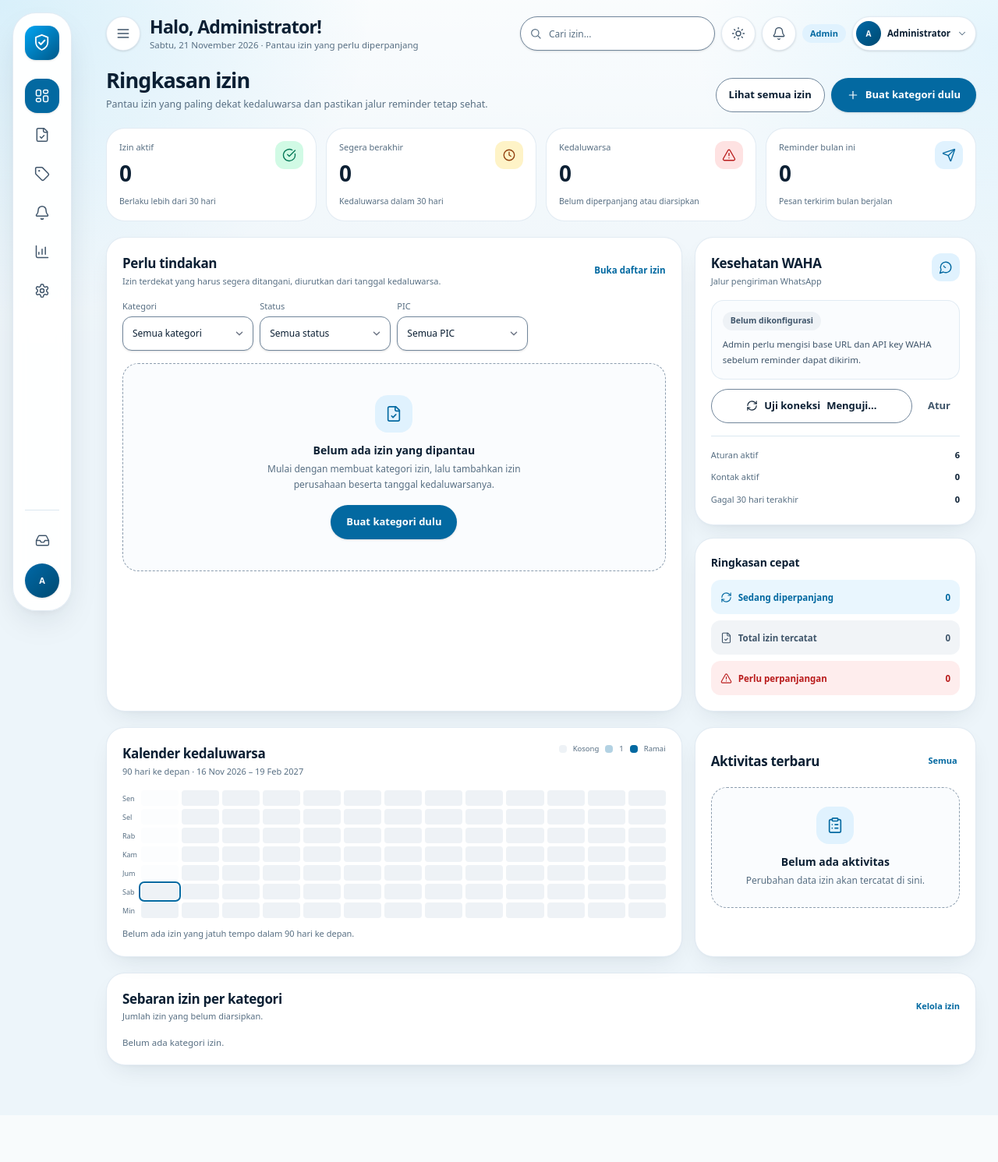
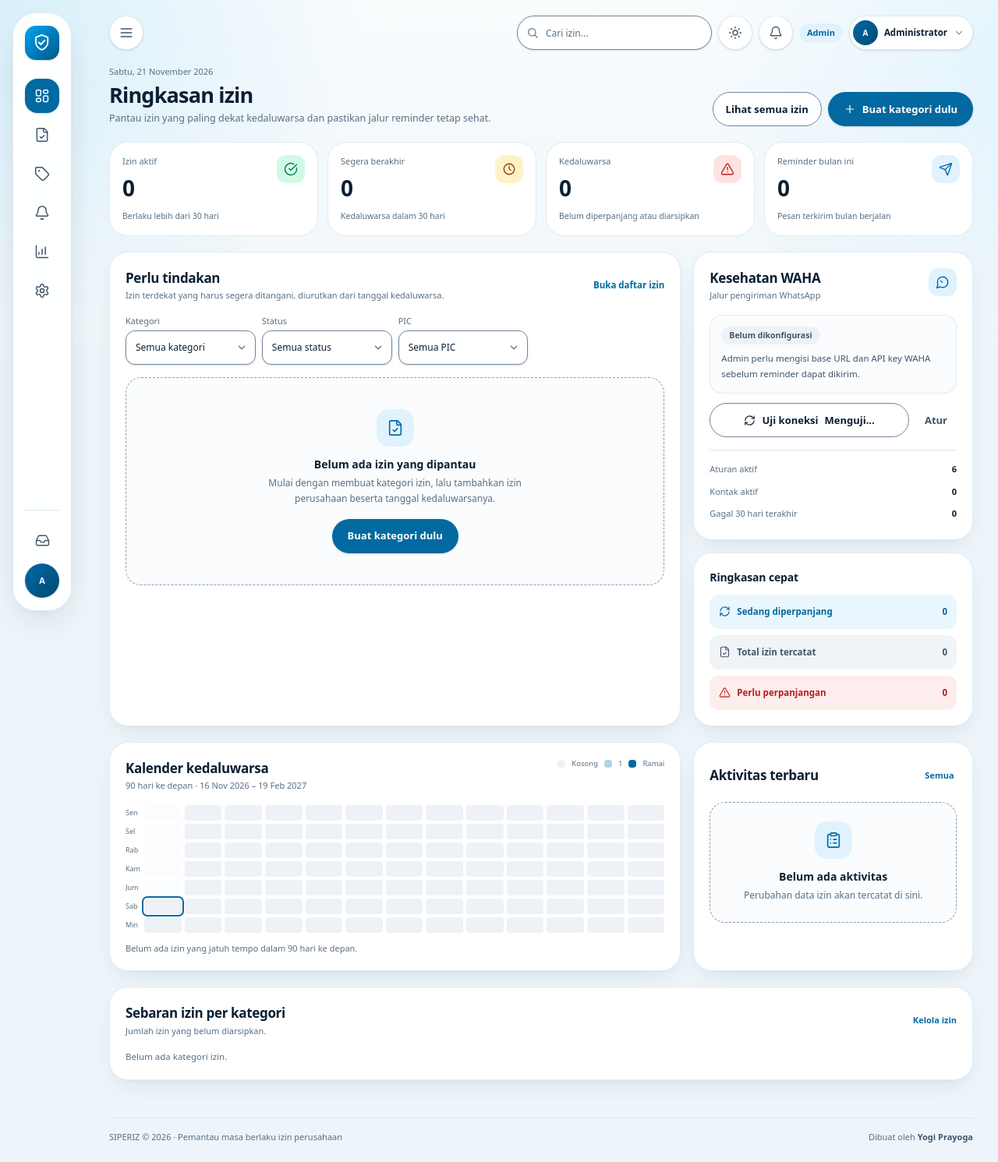
Before and after one commit to yogiprayogakadek/reminder_izin, a Laravel app: page /dashboard in a window 1280 px wide. Shown: the whole page at 78% size. Before the commit the page ends 1391 px from the top, so only its background shows below. Run offline with Laravel 12, Linux system fonts and the light colour scheme; a user stored in the database is signed in; data comes from the database, SQL or seed files in the repository; data that the repository does not hold is empty; style sheets or scripts are compiled from the project's sources; some libraries are stand-ins or nearby versions; some web fonts are replaced.

Commit message:
feat: widen app layout and add footer credit

```diff
--- a/resources/views/components/topbar.blade.php
+++ b/resources/views/components/topbar.blade.php
@@ -1,10 +1,9 @@
 @php
     $user = auth()->user();
     $unread = $user->unreadNotifications()->count();
-    $firstName = str($user->name)->explode(' ')->first();
 @endphp
 
-<header class="mx-auto w-full max-w-[1280px] px-4 pb-1 pt-5 sm:px-6 lg:px-7">
+<header class="mx-auto w-full max-w-[1800px] px-4 pb-2 pt-5 sm:px-6 lg:px-8">
     <div class="flex items-center gap-3">
         <button type="button" class="icon-button lg:hidden" x-on:click="mobileOpen = true" aria-label="Buka navigasi">
             <x-icon name="menu" :size="20" />
@@ -20,11 +19,6 @@
         >
             <x-icon name="menu" :size="20" />
         </button>
-
-        <div class="hidden min-w-0 sm:block">
-            <p class="truncate text-[20px] font-bold leading-tight tracking-[-0.03em] text-ink sm:text-[23px]">Halo, {{ $firstName }}!</p>
-            <p class="truncate text-[11.5px] text-muted">{{ now()->locale('id')->translatedFormat('l, d F Y') }} &middot; Pantau izin yang perlu diperpanjang</p>
-        </div>
 
         <div class="ml-auto flex items-center gap-2">
             <form method="GET" action="{{ route('permits.index') }}" role="search" class="relative hidden md:block">
--- a/resources/views/layouts/app.blade.php
+++ b/resources/views/layouts/app.blade.php
@@ -34,14 +34,22 @@
             Lewati ke konten utama
         </a>
 
-        <div x-data="{ mobileOpen: false }" x-on:keydown.escape.window="mobileOpen = false" class="min-h-screen">
+        <div x-data="{ mobileOpen: false }" x-on:keydown.escape.window="mobileOpen = false" class="flex min-h-screen flex-col">
             <x-navigation />
 
-            <div class="app-shell min-w-0">
+            <div class="app-shell flex min-w-0 flex-1 flex-col">
                 <x-topbar />
-                <main id="main-content" class="mx-auto w-full max-w-[1280px] px-4 pb-16 pt-4 sm:px-6 lg:px-7">
+
+                <main id="main-content" class="mx-auto w-full max-w-[1800px] flex-1 px-4 pb-12 pt-3 sm:px-6 lg:px-8">
                     {{ $slot }}
                 </main>
+
+                <footer class="mx-auto w-full max-w-[1800px] px-4 pb-6 sm:px-6 lg:px-8">
+                    <div class="flex flex-col gap-1 border-t border-line pt-4 text-[11px] text-muted sm:flex-row sm:items-center sm:justify-between">
+                        <p>SIPERIZ &copy; {{ now()->year }} &middot; Pemantau masa berlaku izin perusahaan</p>
+                        <p>Dibuat oleh <span class="font-semibold text-ink-2">Yogi Prayoga</span></p>
+                    </div>
+                </footer>
             </div>
         </div>
     </body>
--- a/resources/views/layouts/guest.blade.php
+++ b/resources/views/layouts/guest.blade.php
@@ -52,7 +52,7 @@
 
             <footer class="px-4 pb-6 text-center text-[11px] text-muted sm:px-8">
                 <p>SIPERIZ &copy; {{ now()->year }} &middot; Pemantau masa berlaku izin perusahaan</p>
-                <p class="mt-1">Akses terbatas untuk pengguna terdaftar.</p>
+                <p class="mt-1">Dibuat oleh Yogi Prayoga &middot; Akses terbatas untuk pengguna terdaftar.</p>
             </footer>
         </div>
     </body>
--- a/resources/views/livewire/dashboard.blade.php
+++ b/resources/views/livewire/dashboard.blade.php
@@ -10,7 +10,10 @@
 @endphp
 
 <div class="space-y-5">
-    <x-page-header title="Ringkasan izin" description="Pantau izin yang paling dekat kedaluwarsa dan pastikan jalur reminder tetap sehat.">
+    <div>
+        <p class="text-[11px] font-medium text-muted">{{ now()->locale('id')->translatedFormat('l, d F Y') }}</p>
+
+        <x-page-header class="mt-1" title="Ringkasan izin" description="Pantau izin yang paling dekat kedaluwarsa dan pastikan jalur reminder tetap sehat.">
         <x-slot name="actions">
             <a href="{{ route('permits.index') }}" wire:navigate class="btn-secondary">Lihat semua izin</a>
             @can('manage-permits')
@@ -29,7 +32,8 @@
                 @endif
             @endcan
         </x-slot>
-    </x-page-header>
+        </x-page-header>
+    </div>
 
     @if ($wahaWarning)
         <div class="flex flex-wrap items-center gap-3 rounded-2xl border border-warning/30 bg-warning-soft px-4 py-3 text-warning" role="status">
```
Also changed, not shown: tests/Feature/LayoutTest.php (+21 -0 lines).
